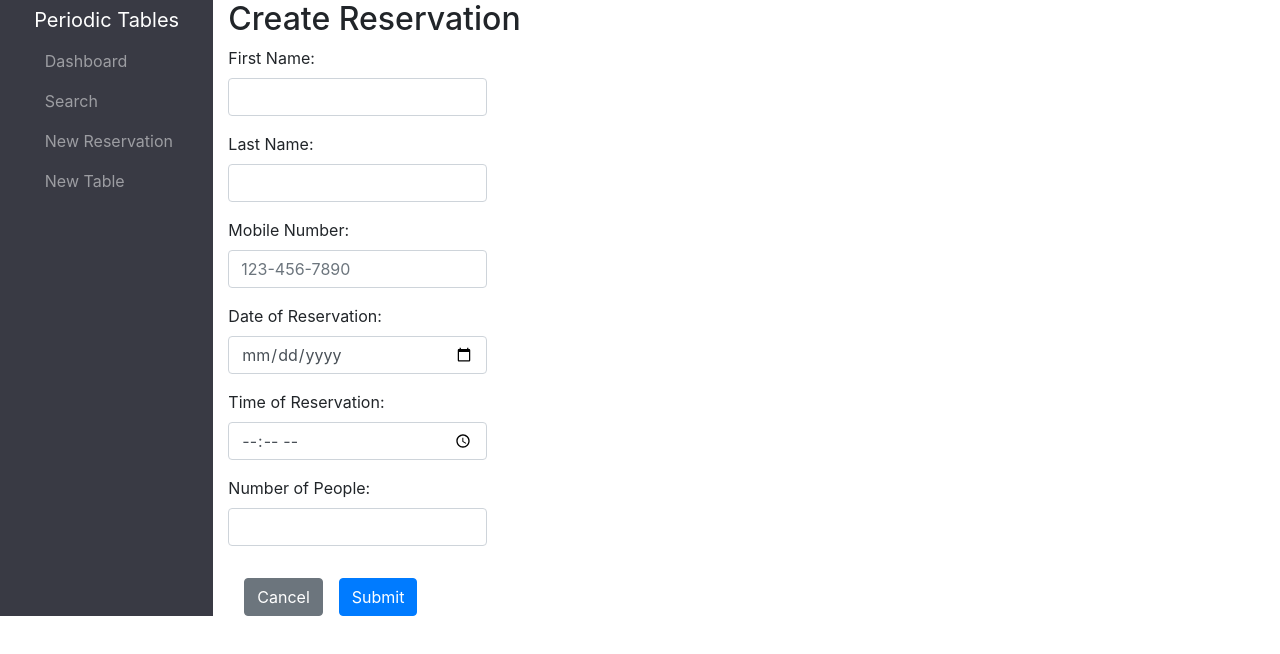
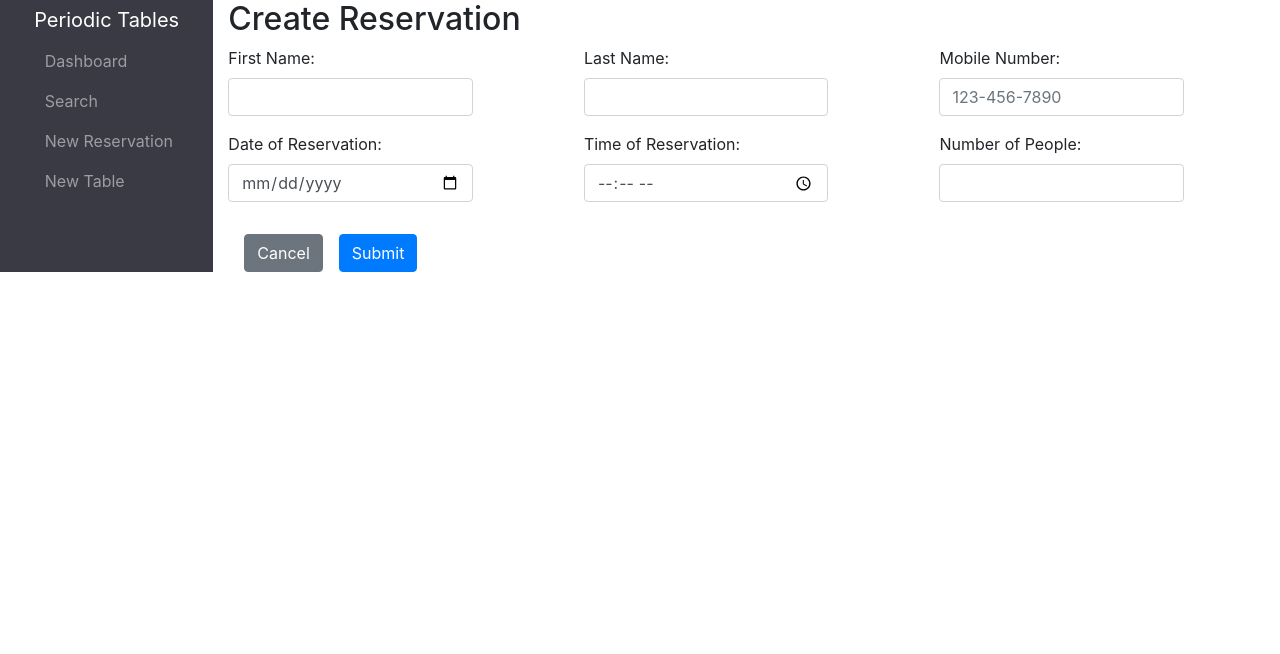
Before and after one commit to emrahisik/restaurant-reservation-app, a React (Create React App) app in the folder front-end/: page /reservations/new in a window 1280 px wide. Shown: the top 654 px of the page. Built offline with nearby package versions, Linux system fonts and the light colour scheme; no server answers; a web font is replaced by a local one.

Commit message:
form styled as rows and columns

```diff
--- a/front-end/src/reservations/CreateReservation.js
+++ b/front-end/src/reservations/CreateReservation.js
@@ -17,13 +17,9 @@ const CreateReservation = () =>{
     };
     const [formData, setFormData] = useState({...initialFormData});
     const [formError, setFormError] = useState(null);
-
-
-
-
     const history = useHistory()
 
-    //set setFormData as event.target key-value pairs
+    //set setFormData as event target key-value pairs
     const changeHandler = ({target}) =>{
         setFormData({...formData, [target.name]: target.name === "people" ? Number(target.value) : target.value})
     };
@@ -42,80 +38,84 @@ const CreateReservation = () =>{
     };
 
     const form =    <form onSubmit={submitHandler}>
-                        <div className="form-group">
-                            <label htmlFor='first_name'>First Name:</label>
+                        <div className="row">
+                        <div className="form-group col">
+                            <label htmlFor="first_name">First Name:</label>
                             <input
-                                type='text'
-                                name='first_name'
-                                id='first_name'
-                                className='form-control w-25'
+                                type="text"
+                                name="first_name"
+                                id="first_name"
+                                className="form-control w-75"
                                 onChange={changeHandler}
                                 value={formData.first_name}
                                 required
                                 />
                         </div>
-                        <div className="form-group">
-                            <label htmlFor='last_name'>Last Name:</label>
+                        <div className="form-group col">
+                            <label htmlFor="last_name">Last Name:</label>
                             <input
-                                type='text'
-                                name='last_name'
-                                id='last_name'
-                                className='form-control w-25'
+                                type="text"
+                                name="last_name"
+                                id="last_name"
+                                className="form-control w-75"
                                 onChange={changeHandler}
                                 value={formData.last_name}
                                 required
                                 />
                         </div>
-                        <div className="form-group">
-                            <label htmlFor='mobile_number'>Mobile Number:</label>
+                        <div className="form-group col">
+                            <label htmlFor="mobile_number">Mobile Number:</label>
                             <input
-                                type='tel'
-                                name='mobile_number'
-                                id='mobile_number'
-                                className='form-control w-25'
-                                placeholder='123-456-7890'
+                                type="tel"
+                                name="mobile_number"
+                                id="mobile_number"
+                                className="form-control w-75"
+                                placeholder="123-456-7890"
                                 onChange={changeHandler}
                                 value={formData.mobile_number}
                                 required
                                 />
                         </div>
-                        <div className="form-group">
-                            <label htmlFor='reservation_date'>Date of Reservation:</label>
+                        </div>
+                        <div className="row">
+                        <div className="form-group col">
+                            <label htmlFor="reservation_date">Date of Reservation:</label>
                             <input
-                                type='date'
-                                name='reservation_date'
-                                id='reservation_date'
-                                className='form-control w-25'
+                                type="date"
+                                name="reservation_date"
+                                id="reservation_date"
+                                className="form-control w-75"
                                 onChange={changeHandler}
                                 value={formData.reservation_date}
                                 min={today()}
                                 required
                                 />
                         </div>
-                        <div className="form-group">
-                            <label htmlFor='reservation_time'>Time of Reservation:</label>
+                        <div className="form-group col">
+                            <label htmlFor="reservation_time">Time of Reservation:</label>
                             <input
-                                type='time'
-                                name='reservation_time'
-                                id='reservation_time'
-                                className='form-control w-25'
+                                type="time"
+                                name="reservation_time"
+                                id="reservation_time"
+                                className="form-control w-75"
                                 onChange={changeHandler}
                                 value={formData.reservation_time}
                                 required
                                 />
                         </div>
-                        <div className="form-group">
-                            <label htmlFor='people'>Number of People:</label>
+                        <div className="form-group col">
+                            <label htmlFor="people">Number of People:</label>
                             <input
-                                type='number'
-                                name='people'
-                                id='people'
-                                className='form-control w-25'
+                                type="number"
+                                name="people"
+                                id="people"
+                                className="form-control w-75"
                                 onChange={changeHandler}
                                 value={formData.people}
-                                min='1'
+                                min="1"
                                 required
                                 />
+                        </div>
                         </div>
                         <button type="reset" className="btn btn-secondary mt-3 mx-3" onClick={() => history.goBack()}>Cancel</button>
                         <button type="submit" className="btn btn-primary mt-3" >Submit</button>
```
